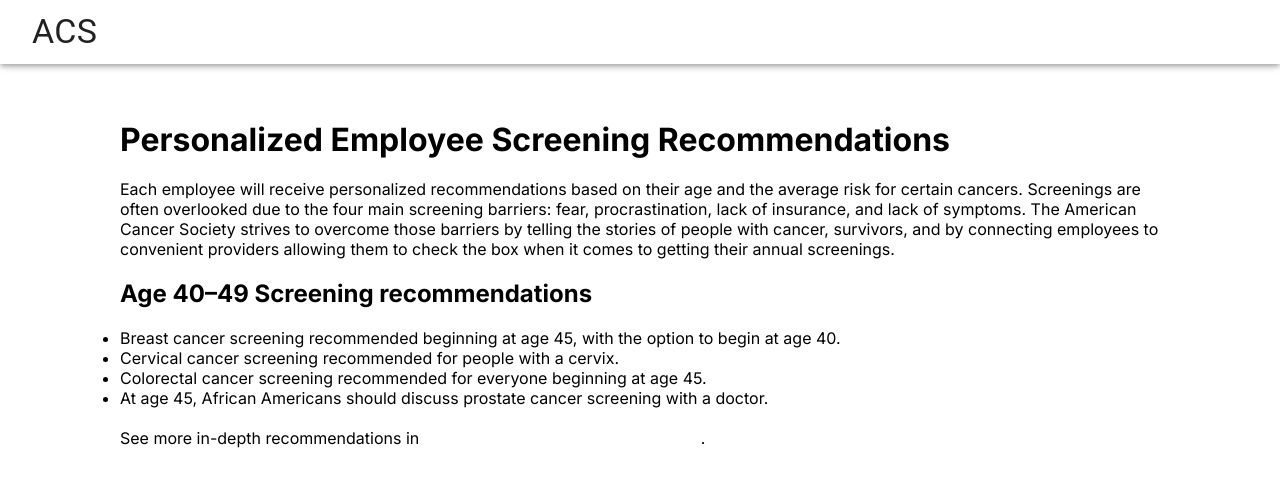
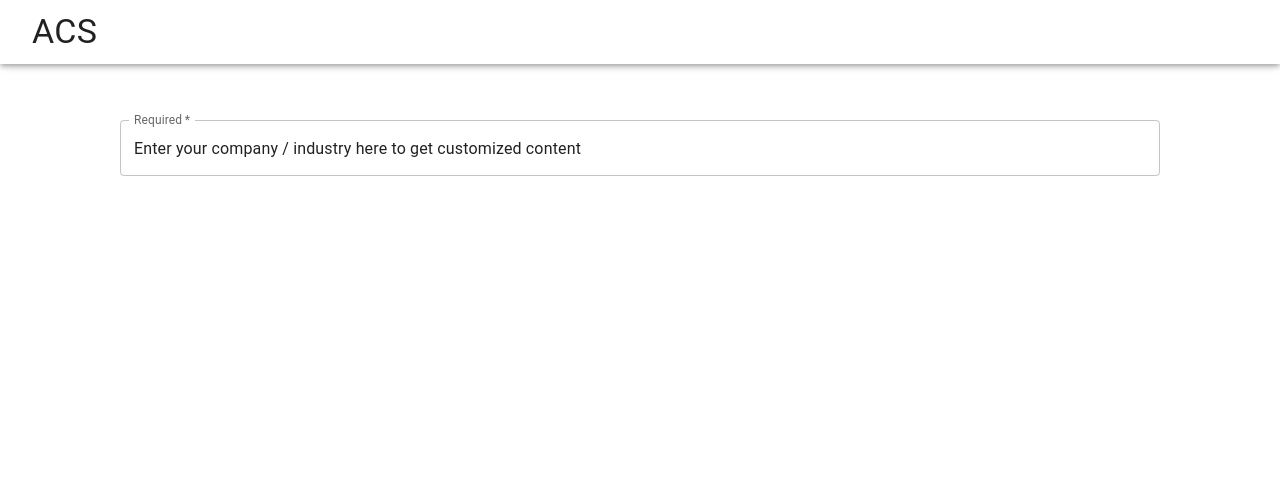
Before and after one commit to code-poets-acs/cancer-awareness-campaigns, a Next.js app: page / in a window 1280 px wide. Shown: the top 486 px of the page. Built offline with nearby package versions, Linux system fonts and the light colour scheme.

Commit message:
updates.

```diff
--- a/src/app/page.tsx
+++ b/src/app/page.tsx
@@ -5,8 +5,6 @@ import ThemeProvider from '@mui/material/styles/ThemeProvider'
 import { theme } from '@/styles'
 import CompanyForm from '@/components/CompanyForm'
 import Grid from '@mui/material/Grid'
-import Entry from '@/components/Entry'
-import Recommendation from '@/components/Recommendation'
 
 export default function Home() {
   return (
@@ -16,7 +14,7 @@ export default function Home() {
         <Box component='main' sx={{ flexGrow: 1, p: 15 }}>
           <Grid container>
             <Grid item xs={12}>
-              <Recommendation></Recommendation>
+              <CompanyForm></CompanyForm>
             </Grid>
           </Grid>
         </Box>
```
